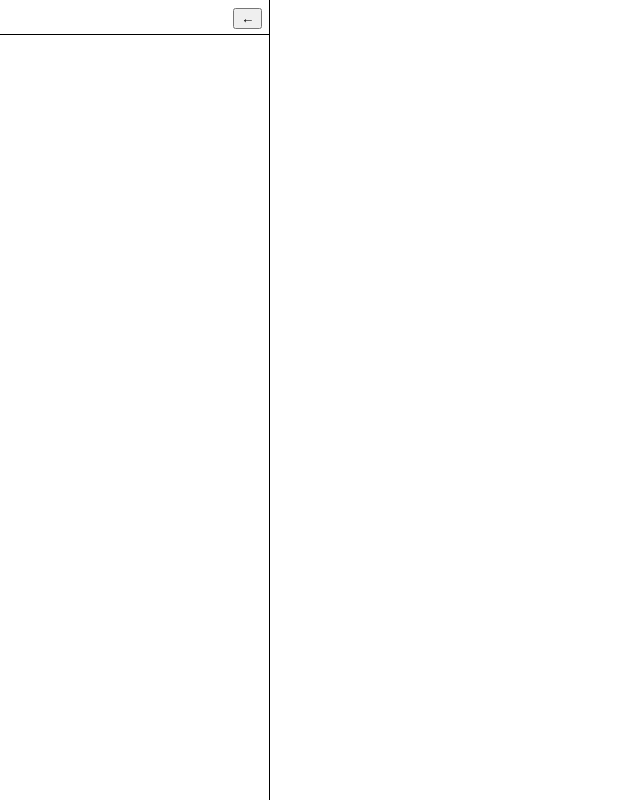
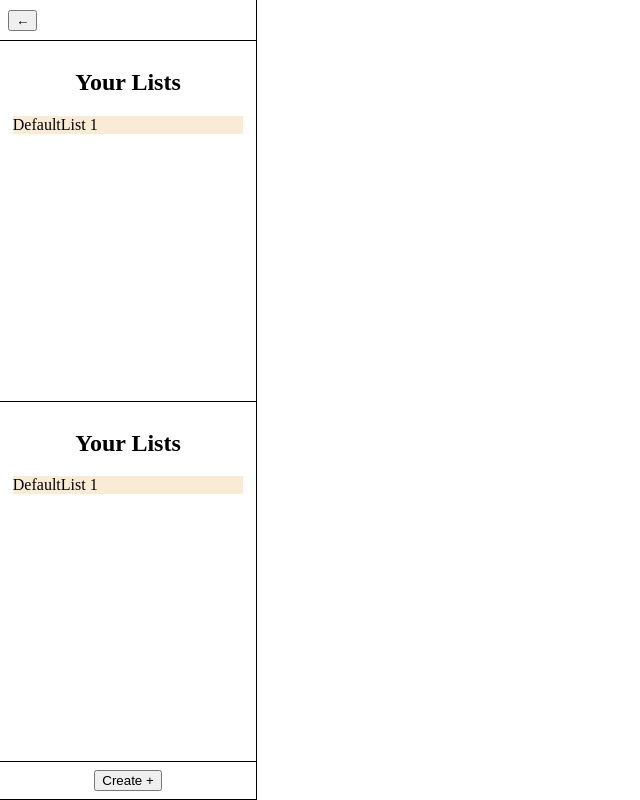
Before and after one commit to Nour-Al-Hazzouri/odin_todo-list, a website built with webpack: page src/index.html in a window 1280 px wide. Shown: the whole page, without its empty margins (0-640 px from the left). Built offline with nearby package versions, Linux system fonts and the light colour scheme.

Commit message:
Initial Implement UI Sidebar
Created the sidebar component initially to expand and collapse
The sidebar has these features:
- Fill 20% of width
- Fill 100% of height
- Have 4 section, 1st and 4th are .1fr, and the 2nd and 3rd are 3fr
- 1st section has the button which collapses the sidebar, another button appears to expand it
To be improved later to include `list` and `TODO` objects

```diff
--- a/src/DOM/DOMElements.js
+++ b/src/DOM/DOMElements.js
@@ -7,11 +7,4 @@ const sidebarh2 = elementsCreate("h2", 3);
 const sidebarButtons = elementsCreate("button", 3);
 const aside = document.querySelector("aside");
 
-export {
-  body,
-  sidebarSections,
-  sidebarButtons,
-  sidebarh2,
-  sidebarDivs,
-  aside,
-};
+export { body, sidebarSections, sidebarButtons, sidebarh2, sidebarDivs, aside };
--- a/src/DOM/sidebarBehavior.js
+++ b/src/DOM/sidebarComponent/sidebarBehavior.js
@@ -5,33 +5,28 @@ import {
   sidebarh2,
   aside,
   sidebarDivs,
-} from "./DOMElements.js";
+} from "../DOMElements.js";
+import { getListObjects } from "../../objectsComponents/centralObjectsStorage.js";
+
+const allListObjects = getListObjects();
 
 function collapseSidebar() {
   aside.classList.add("display-none");
   sidebarButtons[1].classList.remove("display-none");
   sidebarButtons[1].textContent = "→";
-  sidebarButtons[1].classList.add("expand-sidebar");
+  sidebarButtons[1].classList.add("expand-button");
   body.append(sidebarButtons[1]);
   sidebarButtons[1].addEventListener("click", expandSidebar);
 }
 
 function expandSidebar() {
-  body.appendChild(aside);
+  body.append(aside);
   aside.classList.remove("display-none");
   sidebarButtons[1].classList.add("display-none");
   sidebarButtons[0].addEventListener("click", collapseSidebar);
 }
 
-function appendSectionOne() {
-  aside.appendChild(sidebarSections[0]);
-  sidebarSections[0].append(sidebarButtons[0]);
-  sidebarButtons[0].textContent = "←";
-  sidebarButtons[0].addEventListener("click", collapseSidebar);
-}
-
-function appendSectionTwo() {
-
-}
-
-export { collapseSidebar, expandSidebar, appendSectionOne };
+export {
+  collapseSidebar,
+  expandSidebar,
+};
--- /dev/null
+++ b/src/DOM/sidebarComponent/sidebarInterface.js
@@ -0,0 +1,27 @@
+import { getListObjects } from "../../objectsComponents/centralObjectsStorage.js";
+import elementsCreate from "../elementsCreator.js";
+import {
+  body,
+  aside,
+  sidebarButtons,
+  sidebarSections,
+  sidebarh2,
+  sidebarDivs,
+} from "../DOMElements.js";
+import { collapseSidebar, expandSidebar } from "../sidebarComponent/sidebarBehavior.js";
+import {
+  appendSectionOne,
+  appendSectionTwo,
+  appendSectionThree,
+  appendSectionFour,
+} from "./sidebarSections.js";
+
+function appendSidebar() {
+  expandSidebar();
+  appendSectionOne();
+  appendSectionTwo();
+  appendSectionThree();
+  appendSectionFour();
+}
+
+export { appendSidebar };
--- /dev/null
+++ b/src/DOM/sidebarComponent/sidebarSections.js
@@ -0,0 +1,49 @@
+import {
+  body,
+  sidebarSections,
+  sidebarButtons,
+  sidebarh2,
+  sidebarDivs,
+  aside,
+} from "../DOMElements.js";
+
+import { collapseSidebar } from "./sidebarBehavior.js";
+import { getListObjects } from "../../objectsComponents/centralObjectsStorage.js";
+
+const allListObjects = getListObjects();
+
+function appendSectionOne() {
+  aside.append(sidebarSections[0]);
+  sidebarSections[0].append(sidebarButtons[0]);
+  sidebarButtons[0].textContent = "←";
+  sidebarButtons[0].addEventListener("click", collapseSidebar);
+}
+
+function appendSectionTwo() {
+  aside.append(sidebarSections[1]);
+  sidebarSections[1].append(sidebarh2[0]);
+  sidebarh2[0].textContent = "Your Lists";
+  sidebarSections[1].append(sidebarDivs[0]);
+  sidebarDivs[0].append(allListObjects[0].Name, allListObjects[1].Name);
+}
+
+function appendSectionThree() {
+  aside.append(sidebarSections[2]);
+  sidebarSections[2].append(sidebarh2[1]);
+  sidebarh2[1].textContent = "Your Lists";
+  sidebarSections[2].append(sidebarDivs[1]);
+  sidebarDivs[1].append(allListObjects[0].Name, allListObjects[1].Name);
+}
+
+function appendSectionFour() {
+  aside.append(sidebarSections[3]);
+  sidebarSections[3].append(sidebarButtons[2]);
+  sidebarButtons[2].textContent = "Create +";
+}
+
+export {
+  appendSectionOne,
+  appendSectionTwo,
+  appendSectionThree,
+  appendSectionFour,
+};
--- a/src/DOM/sidebarInterface.js
+++ /dev/null
@@ -1,12 +0,0 @@
-import { getListObjects } from "../objectsComponents/centralObjectsStorage.js";
-import elementsCreate from "./elementsCreator.js";
-import { body, aside, sidebarButtons, sidebarSections, sidebarh2, sidebarDivs } from "./DOMElements.js"
-import { collapseSidebar, expandSidebar, appendSectionOne } from "./sidebarBehavior.js";
-
-
-function appendSidebar() {
-  expandSidebar();
-  appendSectionOne();
-}
-
-export { appendSidebar };
--- a/src/index.js
+++ b/src/index.js
@@ -1,4 +1,6 @@
-import { appendSidebar } from "./DOM/sidebarInterface.js";
+import { appendSidebar } from "./DOM/sidebarComponent/sidebarInterface.js";
+import { createListObject } from "./objectsComponents/createObjects.js";
 import "./styles.css";
 
+const listOne = createListObject("List 1");
 appendSidebar();
--- a/src/styles.css
+++ b/src/styles.css
@@ -1,3 +1,9 @@
+:root {
+  --full: 100%;
+  --aside-padding: 0.5em 0;
+  --sidebar-button-margin: 0.1rem 0 0.1rem 0.5rem;
+}
+
 html,
 body {
   margin: 0;
@@ -9,34 +15,50 @@ body {
 }
 
 aside {
+  display: grid;
+  grid-template-rows: 0.1fr 3fr 3fr 0.1fr;
+  width: 20%;
+  height: var(--full);
+  border-right: 1.1px solid #000;
+}
+
+aside > section {
   display: flex;
   flex-direction: column;
   align-items: center;
-  width: 20%;
-  padding: 0 0.4rem 0 0.4rem;
-  min-height: 100%;
-  border-right: 1px solid #000;
+  justify-content: flex-start;
+  width: 100%;
+  border-bottom: #000 1px solid;
+  padding: var(--aside-padding);
 }
 
 aside > section:nth-child(1) {
+  max-width: 100%;
+  align-items: flex-start;
+}
+
+aside > section:nth-child(1) button {
+  margin: var(--sidebar-button-margin);
+  align-items: flex-start;
+}
+
+aside > section > div {
   display: flex;
-  width: 100%;
-  padding: .5em .4em 0.3em;
-  justify-content: flex-end;
-  align-items: center;
-  border-bottom: #000 1px solid;
+  flex-direction: column;
+  width: 90%;
+  min-height: fit-content;
+  max-height: 240px;
+  background-color: antiquewhite;
+  overflow-y: scroll;
 }
 
 .display-none {
   display: none;
 }
 
-.expand-sidebar {
-  border-radius: 9999px;
-  font-size: 1.2rem;
-  padding-bottom: .5rem;
+.expand-button {
   position: fixed;
   left: 0;
-  top: 0;
-  margin: .4em 0 0 .4em;
+  top: 10px;
+  margin: var(--sidebar-button-margin);
 }
```
Also changed, not shown: src/DOM/elementsCreator.js (line endings or trailing spaces).
